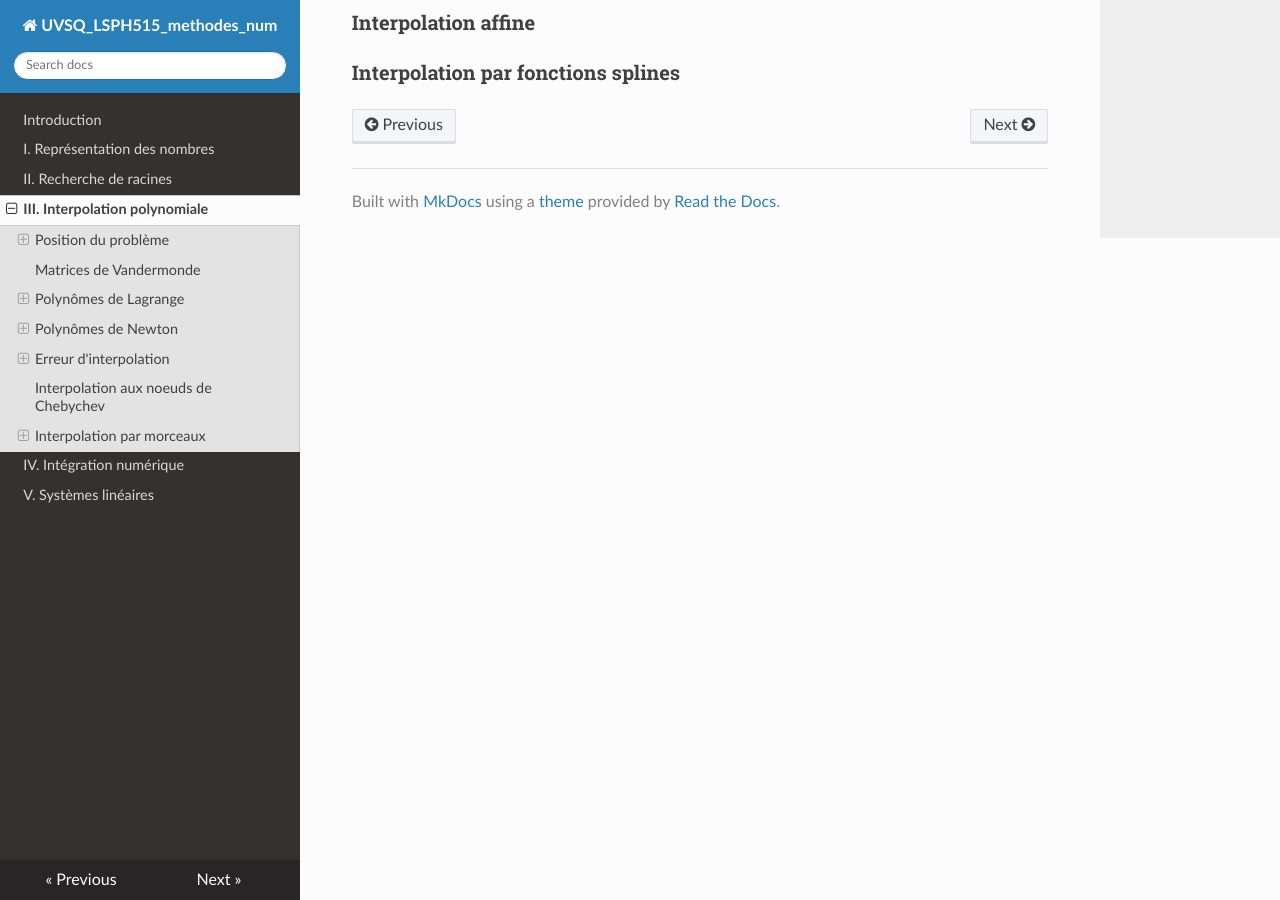
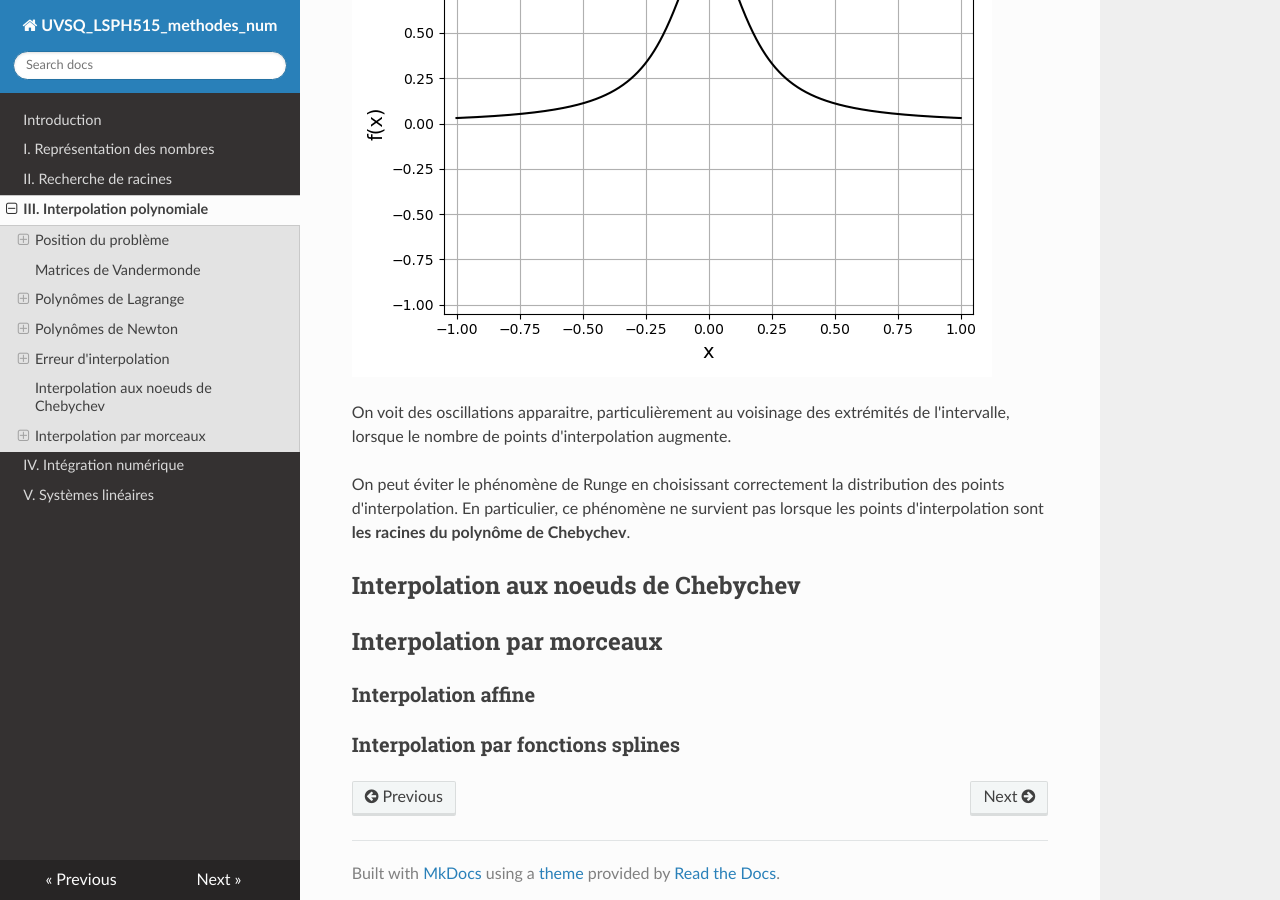
Before and after one commit to NicOudart/UVSQ_LSPH515_methodes_num, an MkDocs documentation site: the page built from docs/Chap3_Interpolation_polynomiale.md, in a window 1280 px wide and 900 px high, scrolled down 11910 px. Built offline with MkDocs 1.6.1, drawn with Linux system fonts in a browser that asks for light colours; nearby versions of some CDN libraries.

Commit message:
Completing the Runge part of Chapter 3.

```diff
--- a/docs/Chap3_Interpolation_polynomiale.md
+++ b/docs/Chap3_Interpolation_polynomiale.md
@@ -426,7 +426,12 @@ $f(x) = \frac{1}{1+32x^2}$
 
 Voici le polynôme de Lagrange obtenu pour différents nombres de points d'interpolation équidistants :
 
+![Phénomène de Runge](img/Chap3_runge.gif)
 
+On voit des oscillations apparaitre, particulièrement au voisinage des extrémités de l'intervalle, lorsque le nombre de points d'interpolation augmente.
+
+On peut éviter le phénomène de Runge en choisissant correctement la distribution des points d'interpolation.
+En particulier, ce phénomène ne survient pas lorsque les points d'interpolation sont **les racines du polynôme de Chebychev**.
 
 ## Interpolation aux noeuds de Chebychev
 
```
Also changed, not shown: docs/img/Chap3_runge.gif (added).
